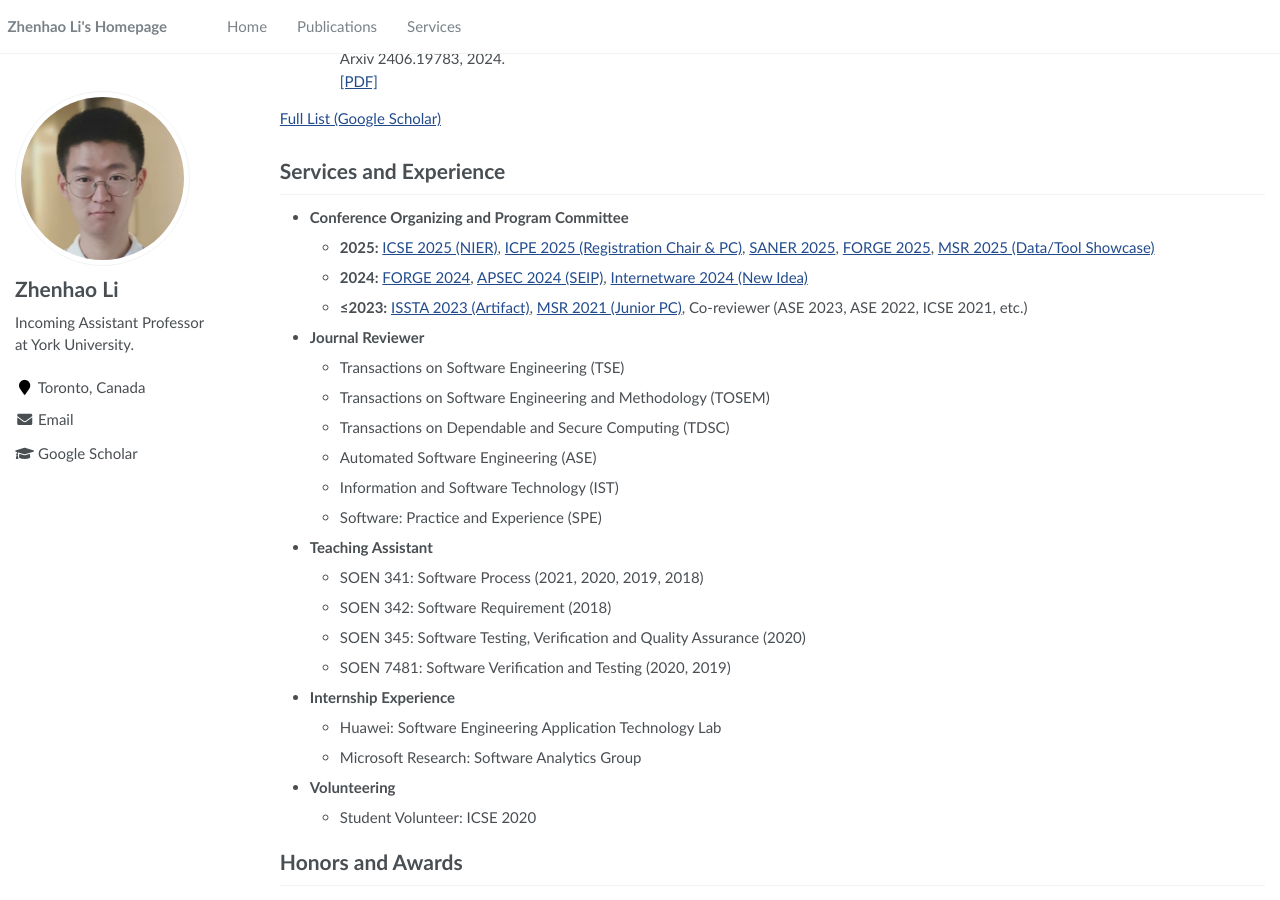
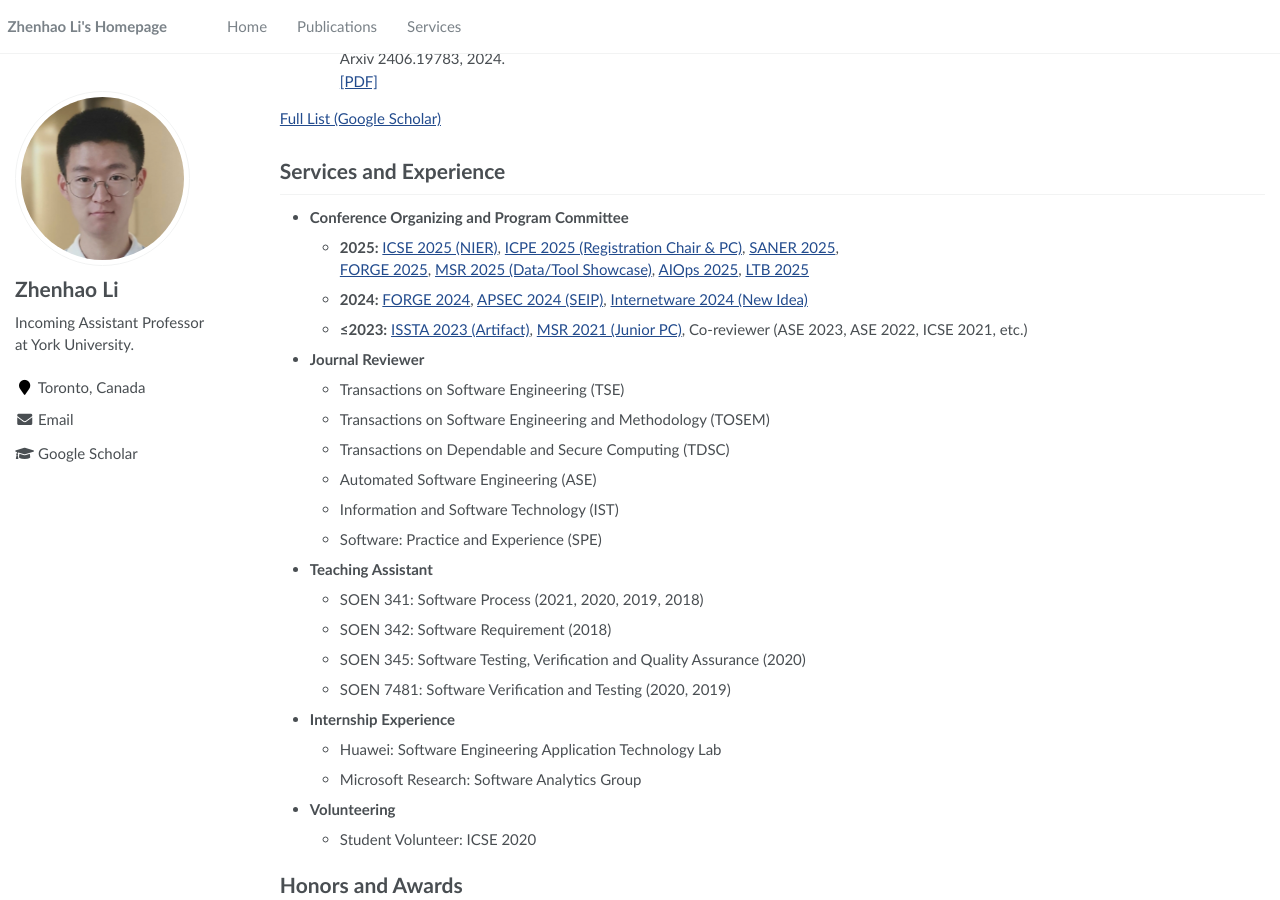
Before and after one commit to ginolzh/ginolzh.github.io, a Jekyll site: the page built from _pages/about.md, in a window 1280 px wide and 900 px high, scrolled down 1509 px. Built offline with Jekyll 4.4.1, drawn with Linux system fonts in a browser that asks for light colours.

Commit message:
Update about.md

```diff
--- a/_pages/about.md
+++ b/_pages/about.md
@@ -86,7 +86,8 @@
 Services and Experience
 ======
 * **Conference Organizing and Program Committee**
-  * **2025:** [ICSE 2025 (NIER)](https://conf.researchr.org/track/icse-2025/icse-2025-nier), [ICPE 2025 (Registration Chair & PC)](https://icpe2025.spec.org/), [SANER 2025](https://conf.researchr.org/track/saner-2025/saner-2025-papers), [FORGE 2025](https://conf.researchr.org/track/forge-2025/forge-2025-papers#Call-for-Papers), [MSR 2025 (Data/Tool Showcase)](https://2025.msrconf.org/track/msr-2025-data-and-tool-showcase-track)
+  * **2025:** [ICSE 2025 (NIER)](https://conf.researchr.org/track/icse-2025/icse-2025-nier), [ICPE 2025 (Registration Chair & PC)](https://icpe2025.spec.org/), [SANER 2025](https://conf.researchr.org/track/saner-2025/saner-2025-papers), \
+     [FORGE 2025](https://conf.researchr.org/track/forge-2025/forge-2025-papers#Call-for-Papers), [MSR 2025 (Data/Tool Showcase)](https://2025.msrconf.org/track/msr-2025-data-and-tool-showcase-track), [AIOps 2025](https://cloudintelligenceworkshop.org/CFP.html), [LTB 2025](https://ltb2025.github.io/)
   * **2024:** [FORGE 2024](https://conf.researchr.org/track/forge-2024/forge-2024-papers), [APSEC 2024 (SEIP)](https://conf.researchr.org/track/apsec-2024/apsec-2024-software-engineering-in-practice), [Internetware 2024 (New Idea)](https://conf.researchr.org/track/internetware-2024/internetware-2024-new-idea-track)
   * **≤2023:** [ISSTA 2023 (Artifact)](https://conf.researchr.org/track/issta-2023/issta-2023-artifact-evaluation), [MSR 2021 (Junior PC)](https://2021.msrconf.org/committee/msr-2021-shadow-pc-shadow-pc-committee), Co-reviewer (ASE 2023, ASE 2022, ICSE 2021, etc.)
 * **Journal Reviewer**
```
